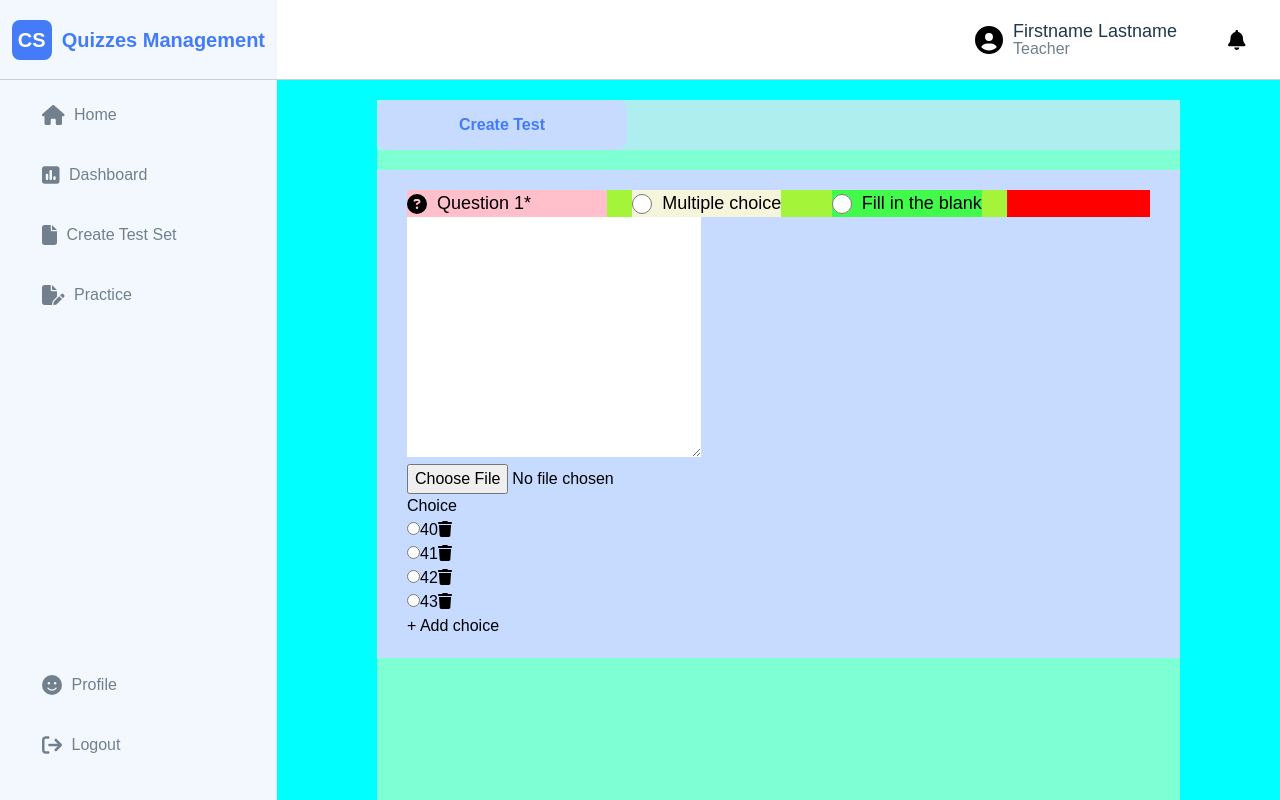
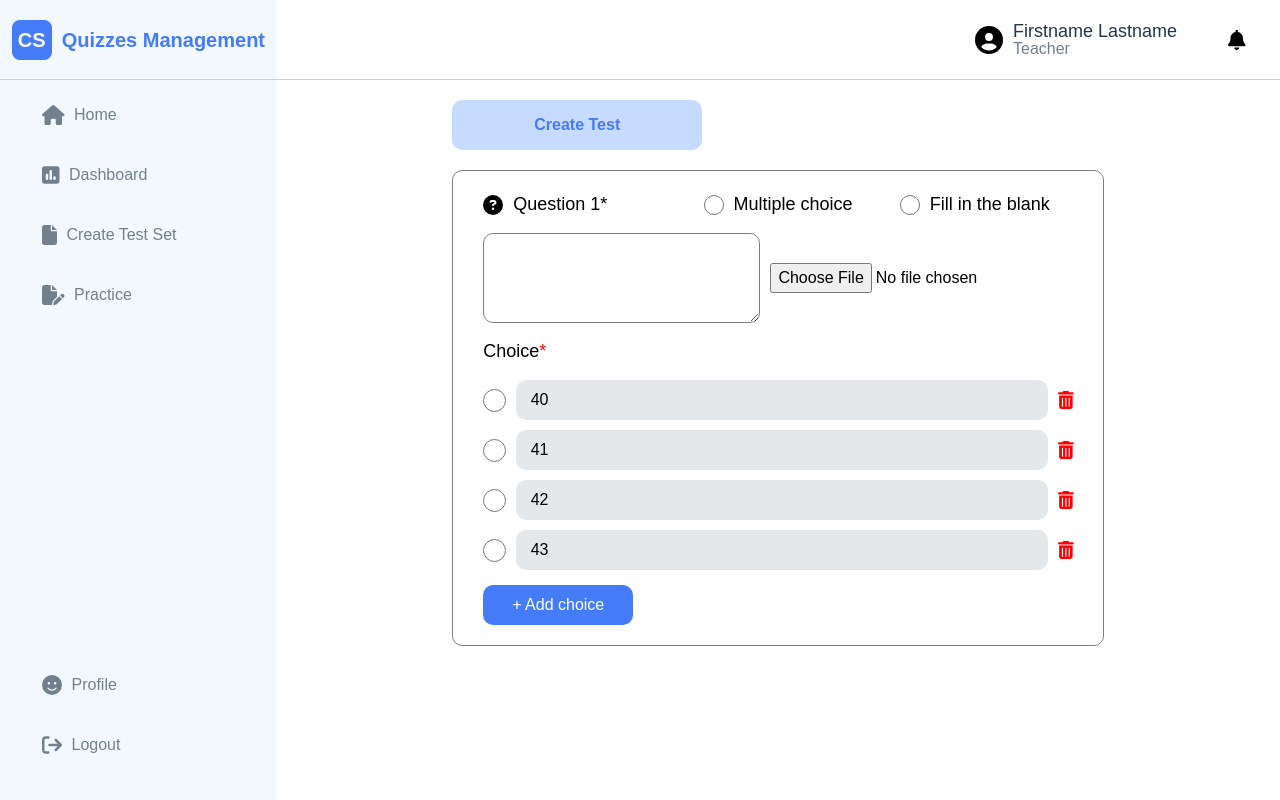
Before and after one commit to Putthakun/QuizzesManagementReact, a React (Vite) app in the folder QuizzesManagementFrontend/: page /create_test_teacher in a window 1280 px wide. Built offline with nearby package versions, Linux system fonts and the light colour scheme.

Commit message:
Create Box Create test

```diff
--- a/QuizzesManagementFrontend/src/pages/teacher/Create_test_teacher.jsx
+++ b/QuizzesManagementFrontend/src/pages/teacher/Create_test_teacher.jsx
@@ -2,17 +2,19 @@ import Navbar_top_teacher from "../../components/teacher/Navbar_top_teacher"
 import Navbar_teacher from "../../components/teacher/Navbar_teacher"
 import "../../styles/teacher/create_test_teacher.css"
 import { FontAwesomeIcon } from '@fortawesome/react-fontawesome'
-import { faCircleQuestion, faTrash
+import { faCircleQuestion, faTrashCan
 } from '@fortawesome/free-solid-svg-icons'
 import { useEffect, useState } from "react"
 
 function Create_test_teacher() {
 
     const [multiorfill, setMultiorfill] = useState('');
+    const [ans, setAns] = useState('');
 
     useEffect(() => {
         console.log(multiorfill);
-    }, [multiorfill])
+        console.log(ans)
+    }, [multiorfill, ans])
 
     return (
         <div>
@@ -49,42 +51,42 @@ function Create_test_teacher() {
                                 </div>
                                 <div className="main_right_test_teacher_box_question">
                                     <div className="main_right_test_teacher_box_question_left">
-                                        <textarea name="" id="" cols="30" rows="10"></textarea>
+                                        <textarea name="" id=""></textarea>
                                     </div>
                                     <div className="main_right_test_teacher_box_question_right">
                                         <input type="file" id="myFile" name="filename" />
                                     </div>
                                 </div>
                                 <div className="main_right_test_teacher_box_choice_head">
-                                    <p>Choice</p>
+                                    <p>Choice</p><p className="choice_star">*</p>
                                 </div>
                                 <form action="#" method="post" className="main_right_test_teacher_box_choice_main">
                                     <div className="main_right_test_teacher_box_choice_main_choice">
-                                        <input type="radio" />
+                                        <input type="radio" value="40" name="ans" onChange={ (e) => setAns(e.target.value)}/>
                                         <label htmlFor="">40</label>
-                                        <FontAwesomeIcon icon={faTrash} />
+                                        <FontAwesomeIcon icon={faTrashCan} className="trash"/>
                                     </div>
 
                                     <div className="main_right_test_teacher_box_choice_main_choice">
-                                        <input type="radio" />
+                                        <input type="radio" value="41" name="ans" onChange={ (e) => setAns(e.target.value)}/>
                                         <label htmlFor="">41</label>
-                                        <FontAwesomeIcon icon={faTrash} />
+                                        <FontAwesomeIcon icon={faTrashCan} className="trash"/>
                                     </div>
 
                                     <div className="main_right_test_teacher_box_choice_main_choice">
-                                        <input type="radio" />
+                                        <input type="radio" value="42" name="ans" onChange={ (e) => setAns(e.target.value)}/>
                                         <label htmlFor="">42</label>
-                                        <FontAwesomeIcon icon={faTrash} />
+                                        <FontAwesomeIcon icon={faTrashCan} className="trash"/>
                                     </div>
 
                                     <div className="main_right_test_teacher_box_choice_main_choice">
-                                        <input type="radio" />
+                                        <input type="radio" value="43" name="ans" onChange={ (e) => setAns(e.target.value)}/>
                                         <label htmlFor="">43</label>
-                                        <FontAwesomeIcon icon={faTrash} />
+                                        <FontAwesomeIcon icon={faTrashCan} className="trash" />
                                     </div>
                                 </form>
                                 <div className="main_right_test_teacher_box_choice_add_choice">
-                                    <button>
+                                    <button className="btn_add_choice">
                                         <p>+ Add choice</p>
                                     </button>
                                 </div>
--- a/QuizzesManagementFrontend/src/styles/teacher/create_test_teacher.css
+++ b/QuizzesManagementFrontend/src/styles/teacher/create_test_teacher.css
@@ -1,17 +1,17 @@
 .main_right_test_teacher{
     height: 100%;
-    background-color: aqua;
+    /* background-color: aqua; */
     display: flex;
     justify-content: center;
     overflow: auto;
 }
 .main_right_test_teacher_container{
     margin-top: 20px;
-    background-color:aquamarine;
-    width: 80%;
+    /* background-color:aquamarine; */
+    width: 65%;
 }
 .main_right_test_teacher_top{
-    background-color: paleturquoise;
+    /* background-color: paleturquoise; */
     margin-bottom: 20px;
 }
 .btn_create_test{
@@ -23,20 +23,24 @@
     font-weight: bold;
 }
 .main_right_test_teacher_box{
-    /* border: 1px solid #F3F8FF; */
-    background-color: #C6DBFF;
+    border: 1px solid gray;
+    /* background-color: #C6DBFF; */
     padding: 20px 30px;
+    border-radius: 10px;
 }
 .main_right_test_teacher_box_top{
-    background-color: red;
+    /* background-color: red; */
     display: flex;
+    justify-content: flex-start;
+    align-items: center;
+    margin-bottom: 15px;
 }
 .main_right_test_teacher_box_top_left{
     display: flex;
     justify-content: flex-start;
     align-items: center;
     font-size: 18px;
-    background-color: pink;
+    /* background-color: pink; */
     width: 200px;
 }
 .main_right_test_teacher_box_top_left .icon_question{
@@ -48,10 +52,10 @@
     display: flex;
     justify-content: space-around;
     font-size: 18px;
-    background-color: rgb(164, 245, 58);
+    /* background-color: rgb(164, 245, 58); */
 }
 .main_right_test_teacher_box_top_right_multi{
-    background-color: beige;
+    /* background-color: beige; */
     display: flex;
     justify-content: center;
     align-items: center;
@@ -63,7 +67,7 @@
     height: 20px;
 }
 .main_right_test_teacher_box_top_right_fill{
-    background-color: rgba(33, 252, 80, 0.74);
+    /* background-color: rgba(33, 252, 80, 0.74); */
     display: flex;
     justify-content: center;
     align-items: center;
@@ -74,3 +78,88 @@
     width: 20px;
     height: 20px;
 }
+.main_right_test_teacher_box_question{
+    display: flex;
+    justify-content: flex-start;
+    align-items: center;
+    /* background-color: blueviolet; */
+}
+.main_right_test_teacher_box_question_left{
+    display: flex;
+    justify-content: flex-start;
+    align-items: center;
+    width: 60%;
+    /* background-color: rgb(218, 196, 240); */
+}
+.main_right_test_teacher_box_question_left textarea{
+    padding: 20px;
+    /* background-color: #E4E8EB; */
+    border-radius: 10px;
+    width: 100%;
+    border: 1px solid gray;
+    margin-right: 10px;
+}
+.main_right_test_teacher_box_question_right{
+    display: flex;
+    justify-content: flex-start;
+    align-items: center;
+    /* background-color: rgb(202, 153, 248); */
+}
+.main_right_test_teacher_box_choice_head{
+    display: flex;
+    justify-content: flex-start;
+    align-items: center;
+    margin-top: 15px;
+    /* background-color: antiquewhite; */
+    font-size: 18px;
+    margin-bottom: 15px;
+}
+.choice_star{
+   color: red;
+}
+.main_right_test_teacher_box_choice_main{
+    /* background-color: coral; */
+}
+.main_right_test_teacher_box_choice_main_choice{
+    /* background-color: aquamarine; */
+    width: 100%;
+    display: flex;
+    align-items: center;
+    margin-bottom: 10px;
+}
+.main_right_test_teacher_box_choice_main_choice input{
+    width: 25px;
+    height: 25px;
+    margin-right: 10px;
+}
+.main_right_test_teacher_box_choice_main_choice label{
+    width: 100%;
+    height: 40px;
+    background-color: #E4E8EB;
+    border-radius: 10px;
+    display: flex;
+    justify-content: flex-start;
+    align-items: center;
+    margin-right: 10px;
+    padding-left: 15px;
+}
+.main_right_test_teacher_box_choice_main_choice .trash{
+    color: red;
+    font-size: 18px;
+    cursor: pointer;
+}
+.main_right_test_teacher_box_choice_add_choice{
+    display: flex;
+    justify-content: flex-start;
+    align-items: center;
+    margin-top: 15px;
+    /* background-color:burlywood; */
+    width: 100%;
+}
+.btn_add_choice{
+    width: 150px;
+    height: 40px;
+    border-radius: 10px;
+    background-color:#447BF7;
+    color: white;
+}
```
